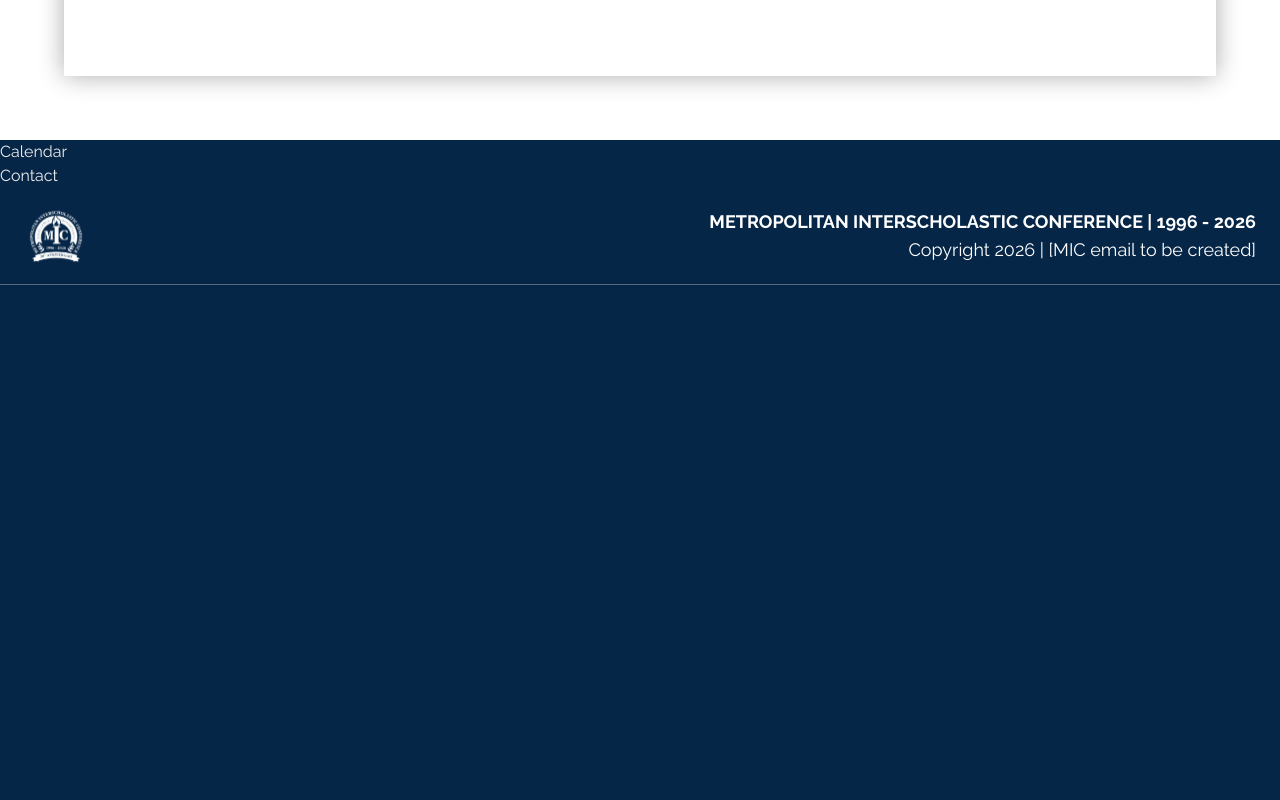
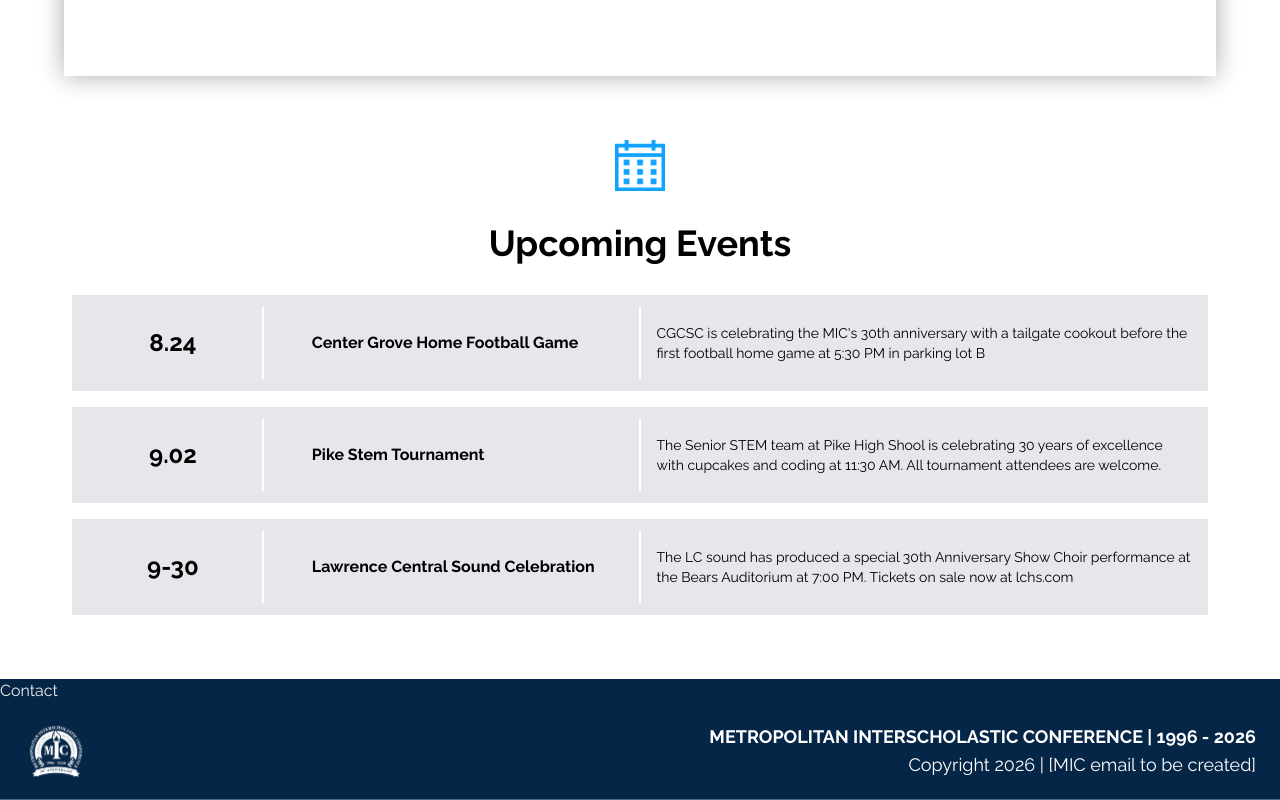
Before and after one commit to derick-fabert/mic-site, a Next.js app: page / in a window 1280 px wide. Shown: the part 4492-5292 px from the top of the page. Before the commit the page ends 4777 px from the top, so only its background shows below. Built offline with nearby package versions, Linux system fonts and the light colour scheme.

Commit message:
add calendar section

```diff
--- a/src/app/page.tsx
+++ b/src/app/page.tsx
@@ -7,6 +7,7 @@ import StatementImageBG from "@/components/Statement-ImageBG";
 import VideoWrapper from "@/components/VideoWrapper";
 import ThreePoints from "@/components/ThreePoints";
 import Quote from "@/components/Quote";
+import Calendar from "@/components/Calendar";
 
 export default function Home() {
   return (
@@ -19,7 +20,7 @@ export default function Home() {
       <VideoWrapper />
       <ThreePoints />
       <Quote />
-      <div>Calendar</div>
+      <Calendar />
       <div>Contact</div>
       <Footer />
     </div>
--- /dev/null
+++ b/src/components/Calendar.tsx
@@ -0,0 +1,27 @@
+import Image from "next/image";
+
+const events = [
+  { date: "8.24", title: "Center Grove Home Football Game", description: "CGCSC is celebrating the MIC's 30th anniversary with a tailgate cookout before the first football home game at 5:30 PM in parking lot B" },
+  { date: "9.02", title: "Pike Stem Tournament", description: "The Senior STEM team at Pike High Shool is celebrating 30 years of excellence with cupcakes and coding at 11:30 AM.  All tournament attendees are welcome."},
+  { date: "9-30", title: "Lawrence Central Sound Celebration", description: "The LC sound has produced a special 30th Anniversary Show Choir performance at the Bears Auditorium at 7:00 PM.  Tickets on sale now at lchs.com"}
+]
+
+export default function Calendar() {
+  return (
+    <div className="bg-white w-full pb-16 mx-auto text-black">
+      <div className="flex flex-col items-center justify-center max-w-[1200px] mx-auto px-4 md:px-8">
+        <Image src="/calendar.svg" alt="Calendar" width={50} height={50} />
+        <div className="text-4xl font-bold py-8">Upcoming Events</div>
+        <div className="flex flex-col gap-4">
+          {events.map((event) => (
+            <div key={event.date} className="flex items-stretch gap-4 bg-gray-200 border-12 border-gray-200">
+              <div className='flex w-1/6 items-center font-bold md:text-2xl justify-center text-center border-r-2 border-white'>{event.date}</div>
+              <div className='flex w-1/3 items-center font-bold border-r-2 border-white pl-2 md:pl-8 pr-1'>{event.title}</div>
+              <div className='flex w-1/2 items-center text-sm py-4 pr-1'>{event.description}</div>
+            </div>
+          ))}
+        </div>
+      </div>
+    </div>
+  );
+}
```
Also changed, not shown: public/calendar.svg (added).
